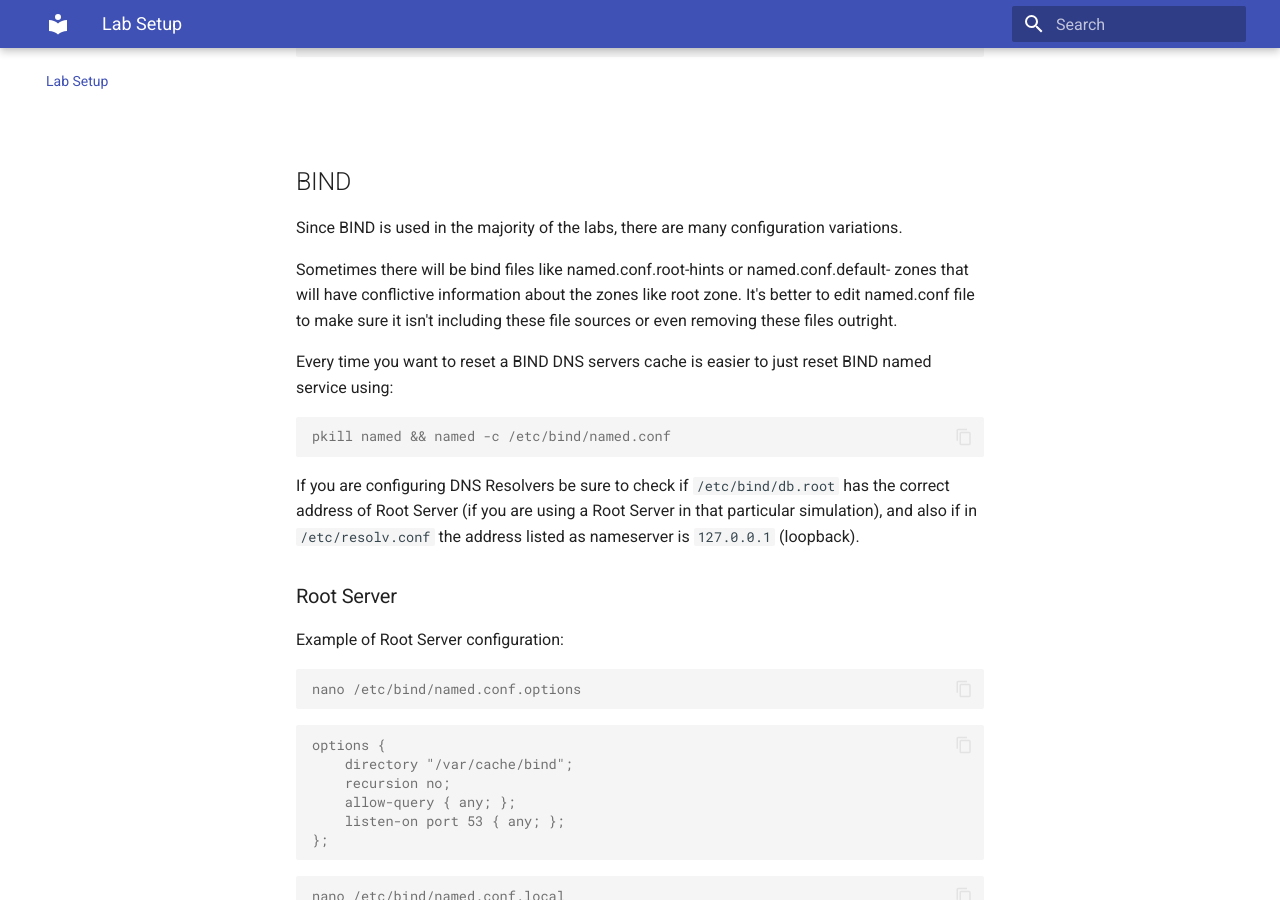
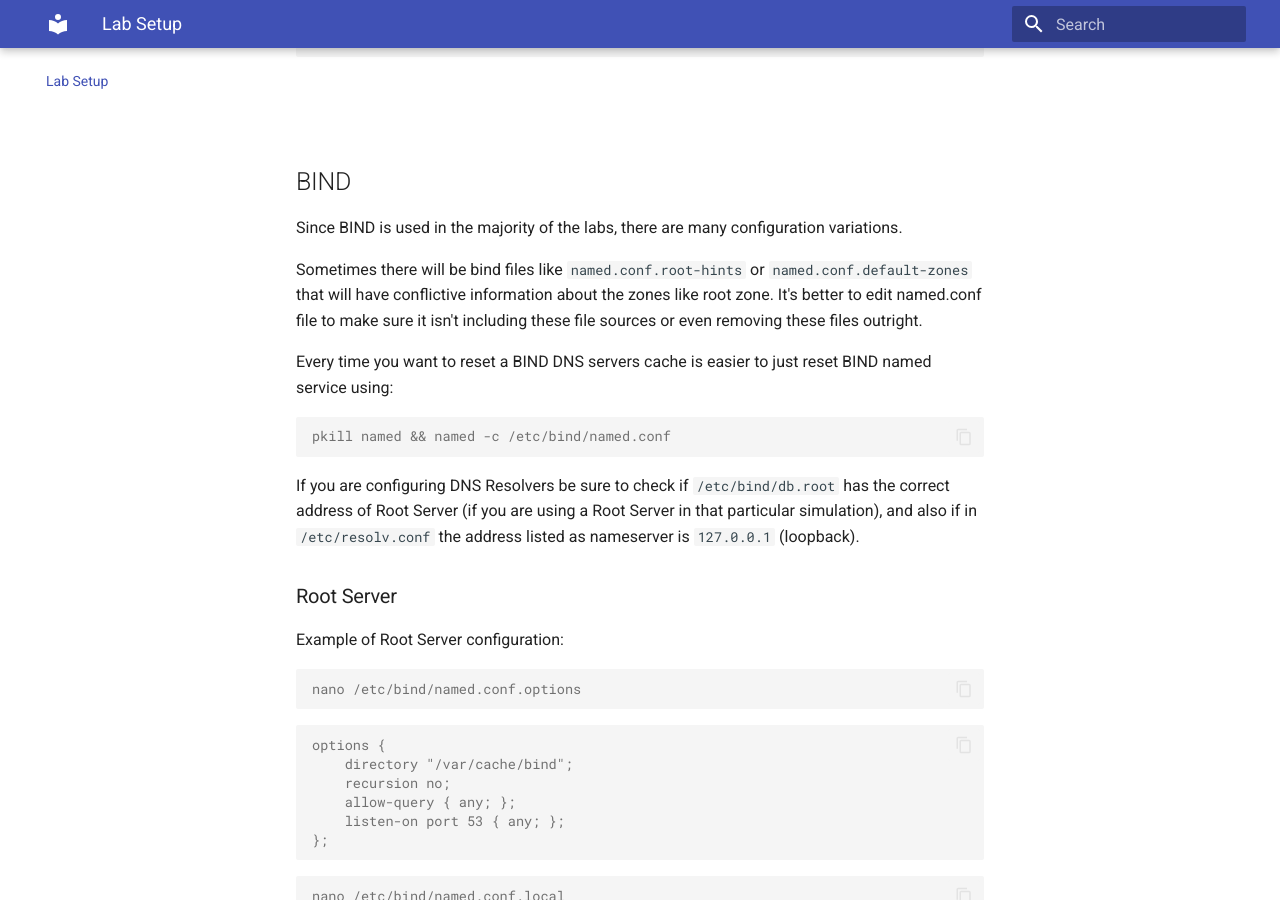
Before and after one commit to netexperiments/dnssecurity, an MkDocs documentation site: the page built from docs/setup.md, in a window 1280 px wide and 900 px high, scrolled down 5115 px. Built offline with MkDocs 1.6.1 and Material for MkDocs 9.7.7, drawn with Linux system fonts in a browser that asks for light colours; some of the changed text lies outside the part shown.

````diff
--- a/docs/setup.md
+++ b/docs/setup.md
@@ -103,7 +103,7 @@ Don't forget to type `wr` at the end to ensure the configurations are persistent
 To use DNSMasq import **DNS** appliance of GNS3. Select `Browse all devices>New template>Install an appliance from the GNS3 server (recommended)`, then use the filter `DNS`, select the available appliance with the same name and install.
 
 
-Once installed, in the “Edit config” option of the DNS Server machine be sure to add the following configurations (specially relevant if running DGAs Lab):
+Once installed, in the `Edit config` option of the DNS Server machine be sure to add the following configurations (specially relevant if running DGAs Lab):
 
 ```console
 auto eth0
@@ -163,7 +163,7 @@ pkill dnsmasq && dnsmasq
 
 Since BIND is used in the majority of the labs, there are many configuration variations.
 
-Sometimes there will be bind files like named.conf.root-hints or named.conf.default- zones that will have conflictive information about the zones like root zone. It's better to edit named.conf file to make sure it isn't including these file sources or even removing these files outright.
+Sometimes there will be bind files like `named.conf.root-hints` or `named.conf.default-zones` that will have conflictive information about the zones like root zone. It's better to edit named.conf file to make sure it isn't including these file sources or even removing these files outright.
 
 Every time you want to reset a BIND DNS servers cache is easier to just reset BIND named service using:
 
````
